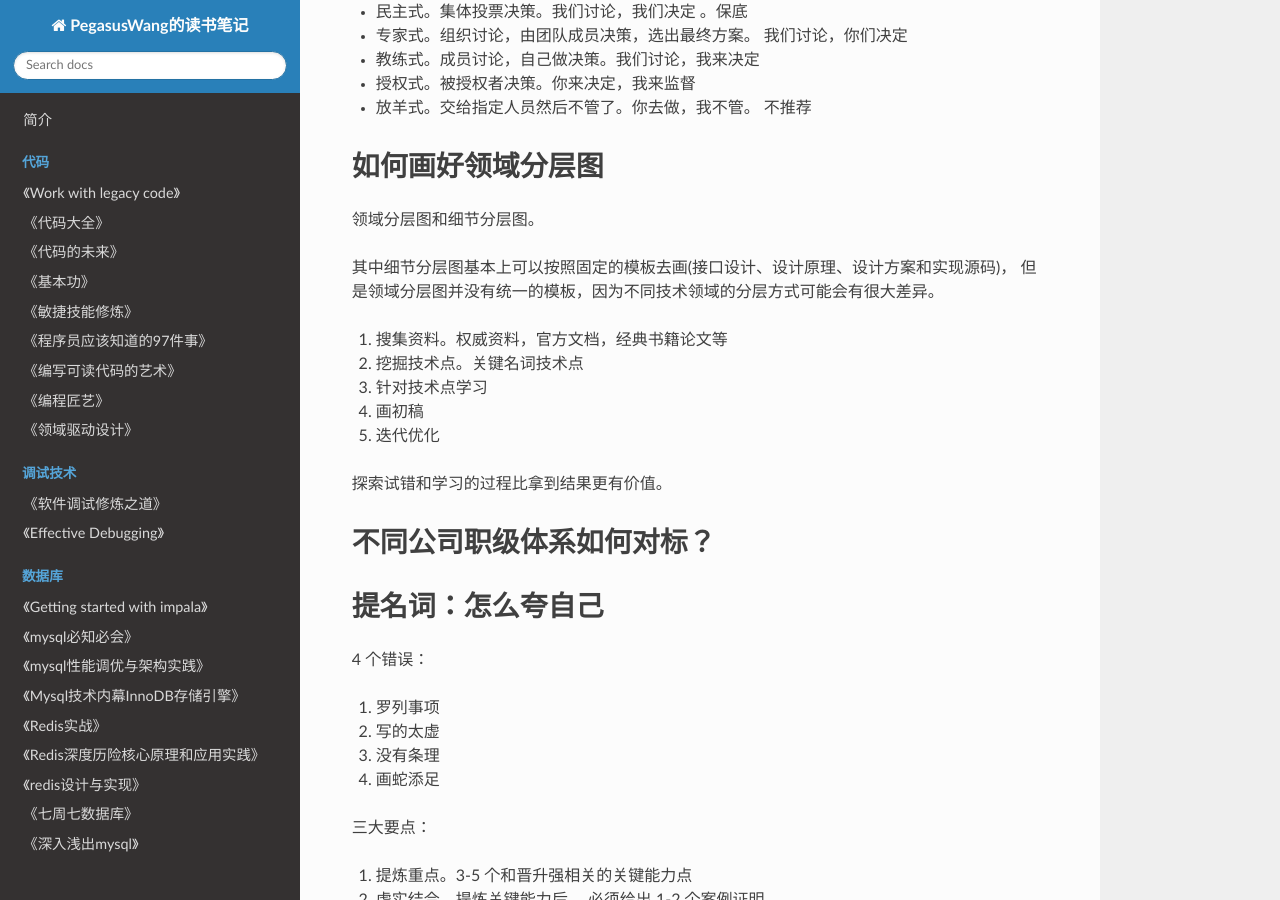
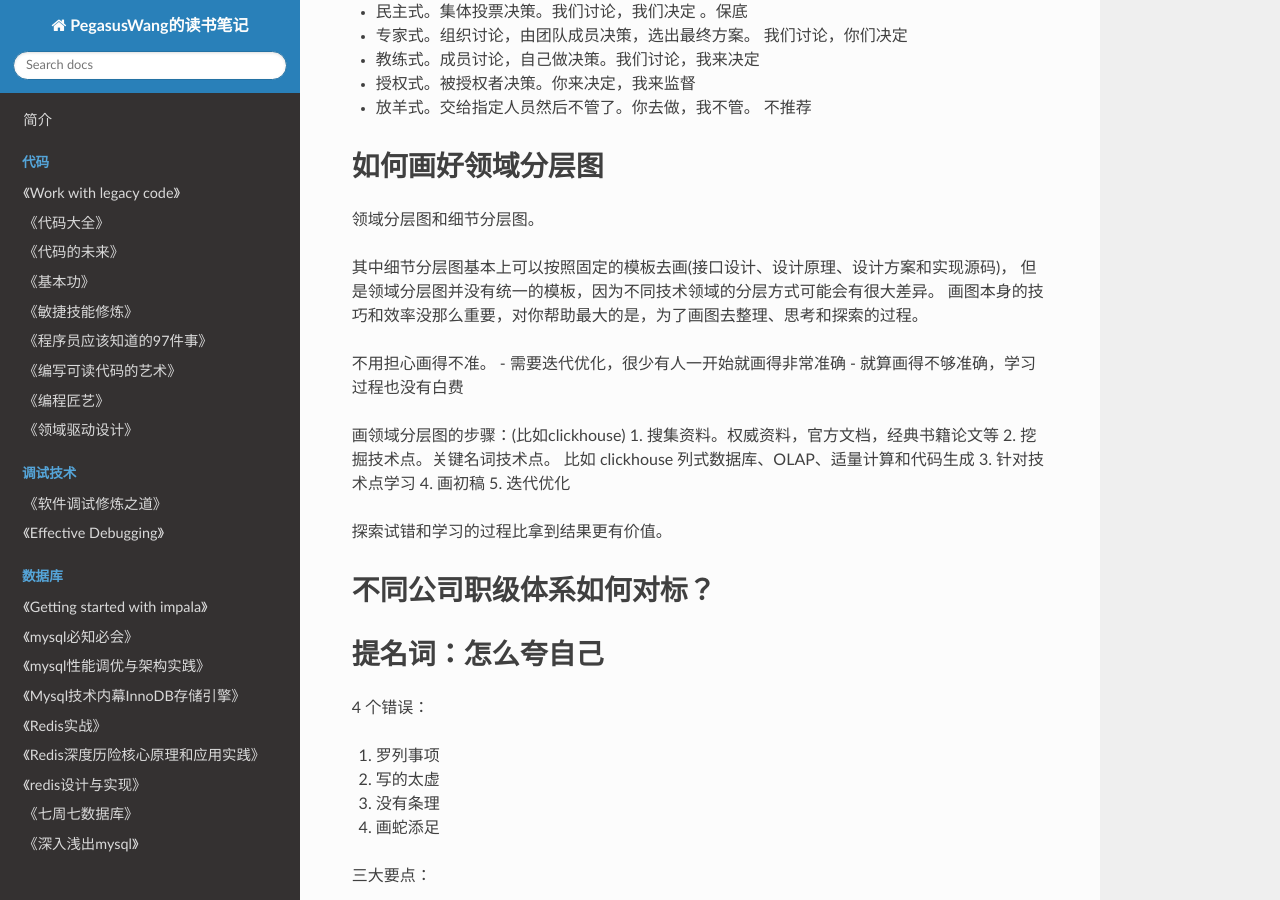
Before and after one commit to PegasusWang/booknotes, an MkDocs documentation site: the page built from docs/career/大厂晋升指南/大厂晋升指南.md, in a window 1280 px wide and 900 px high, scrolled down 24444 px. Built offline with MkDocs 1.6.1, drawn with Linux system fonts in a browser that asks for light colours; nearby versions of some CDN libraries; some of the changed text lies outside the part shown.

Commit message:
book note

```diff
--- a/docs/career/大厂晋升指南/大厂晋升指南.md
+++ b/docs/career/大厂晋升指南/大厂晋升指南.md
@@ -803,9 +803,15 @@ AARRR 这 5 个字母分别代表 Acquisition、Activation、Retention、Revenue
 
 其中细节分层图基本上可以按照固定的模板去画(接口设计、设计原理、设计方案和实现源码)，
 但是领域分层图并没有统一的模板，因为不同技术领域的分层方式可能会有很大差异。
+画图本身的技巧和效率没那么重要，对你帮助最大的是，为了画图去整理、思考和探索的过程。
 
+不用担心画得不准。
+- 需要迭代优化，很少有人一开始就画得非常准确
+- 就算画得不够准确，学习过程也没有白费
+
+画领域分层图的步骤：(比如clickhouse)
 1. 搜集资料。权威资料，官方文档，经典书籍论文等
-2. 挖掘技术点。关键名词技术点
+2. 挖掘技术点。关键名词技术点。 比如 clickhouse 列式数据库、OLAP、适量计算和代码生成
 3. 针对技术点学习
 4. 画初稿
 5. 迭代优化
@@ -881,3 +887,9 @@ AARRR 这 5 个字母分别代表 Acquisition、Activation、Retention、Revenue
 4. 原理:需要掌握的原理知识，常见的有计算机网络会让数据结构等。
 
 提升技术的技巧: 有限的时间和精力用在更有价值的地方，投入产出效率最大化
+
+
+# 结束语|晋升也是一种修行
+- 继续克服自己的惰性
+- 需要一颗强大的内心。暂时的失败可能只是运气不好，有很多客观因素，重要的是从失败的项目中学习经验和教训
+- 你需要终身成长的思维。你只有按照下一级的要求来提升自己，才有可能突破自己的瓶颈。
```
